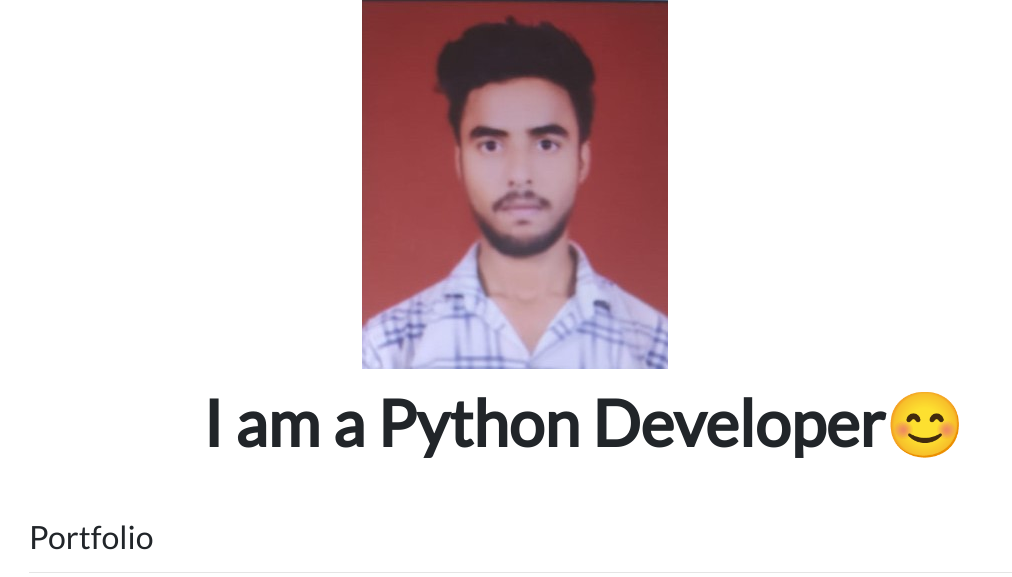
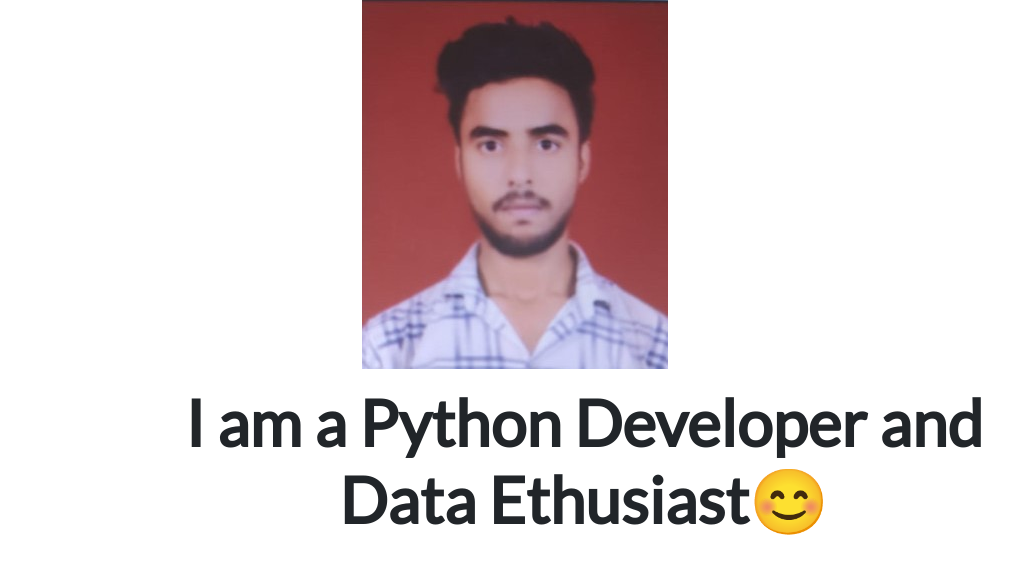
Before and after one commit to Akashvermavv/testing-django-project, a Django app: template portfolio/templates/portfolio/home.html in a window 1280 px wide. Shown: the part 73-650 px from the top of the page, without its empty margins (56-1068 px from the left). Run offline with Django 3.2, Linux system fonts and the light colour scheme; the template is opened without the code that fills it: values that come from a table or form of the project are taken from there, others are empty; data comes from the database, SQL or seed files in the repository; some libraries are stand-ins or nearby versions; grey boxes are pictures that could not be loaded.

```diff
--- a/portfolio/templates/portfolio/home.html
+++ b/portfolio/templates/portfolio/home.html
@@ -12,7 +12,7 @@
 
 <div class="row justify-content-center mb-3">
   <div class="col-md-9 text-center">
-    <h1 id="hometext" class="font-weight-bold">I am a Python Developer😊</h1>
+    <h1 id="hometext" class="font-weight-bold">I am a Python Developer and Data Ethusiast😊</h1>
   </div>
 </div>
 
```
